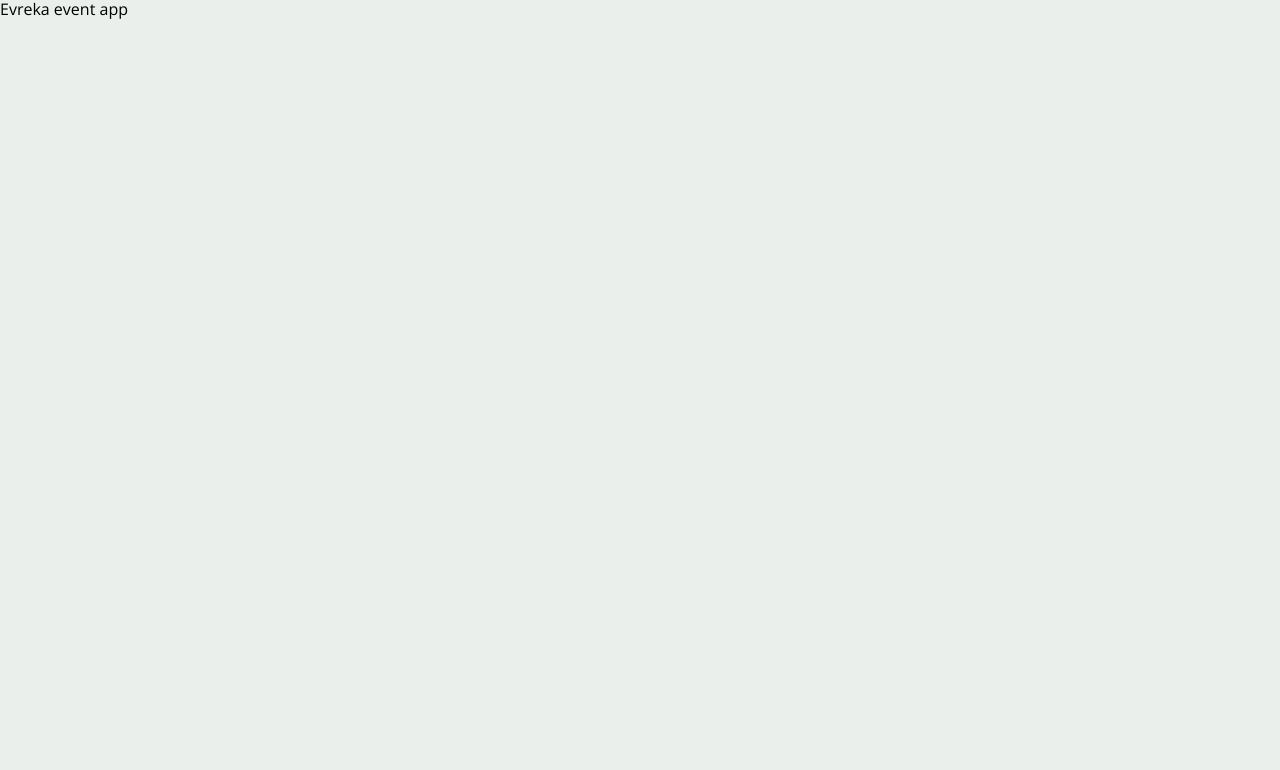
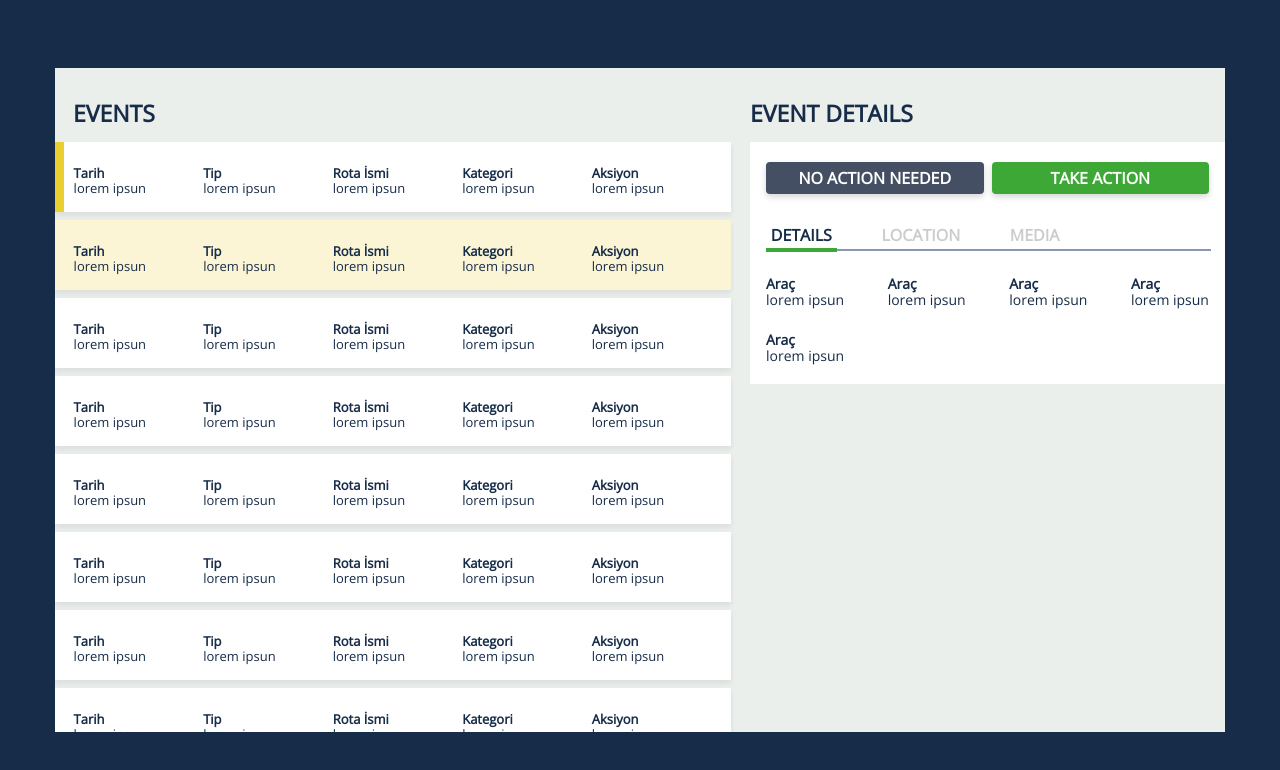
Before and after one commit to umurdogann/evreka-event-app, a React (Create React App) app: page / in a window 1280 px wide. Shown: the top 770 px of the page. Built offline with nearby package versions, Linux system fonts and the light colour scheme.

Commit message:
Add eventpage to app.js

```diff
--- a/src/App.js
+++ b/src/App.js
@@ -1,10 +1,11 @@
+import EventPage from './Pages/EventPage';
 
 function App() {
-  return (
-    <div>
-      Evreka event app
-    </div>
-  );
+	return (
+		<div className='container'>
+			<EventPage />
+		</div>
+	);
 }
 
 export default App;
```
